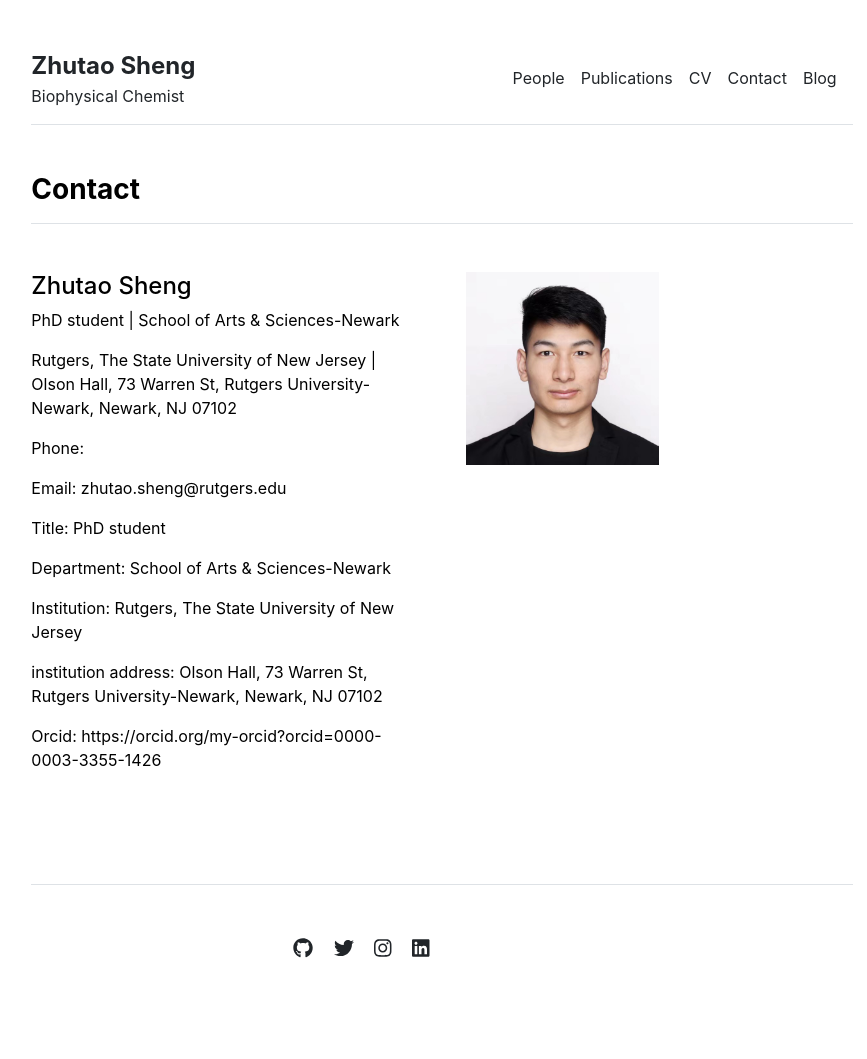
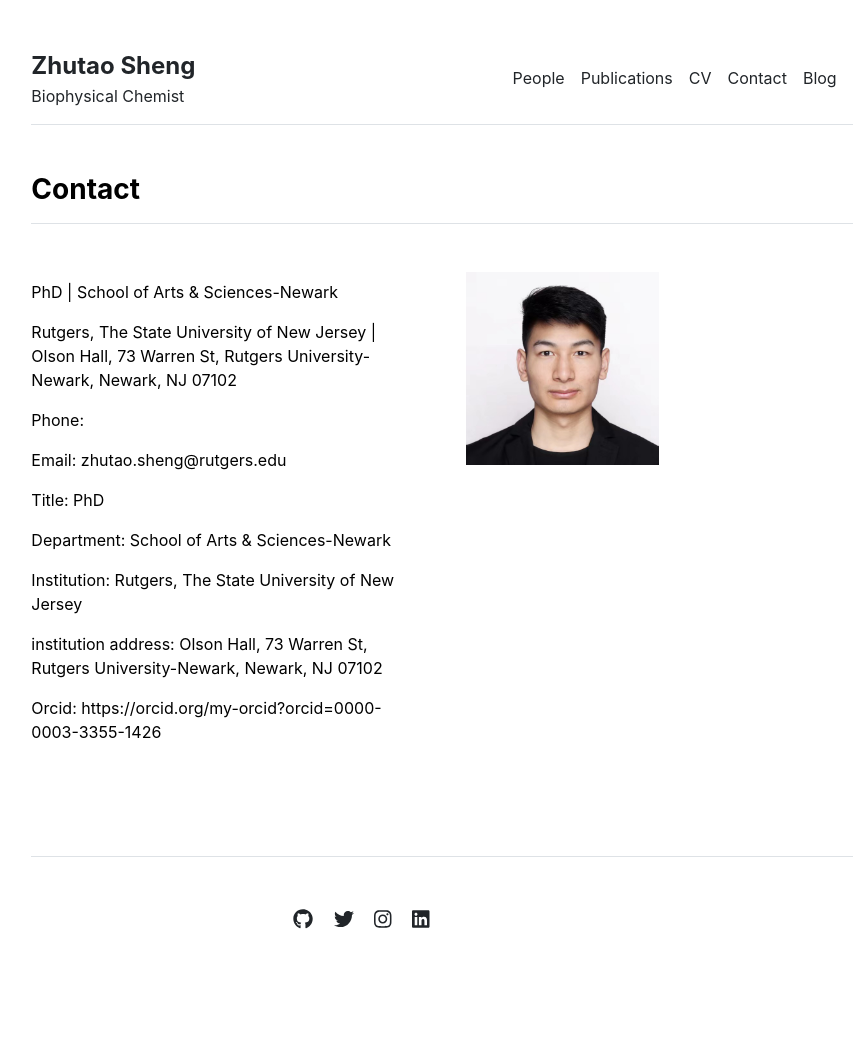
Before and after one commit to beingzhutao/BeingZ, a Jekyll site: the page built from contact.md, in a window 1280 px wide. Shown: the whole page, without its empty margins (198-1065 px from the left). Built offline with Jekyll 4.4.1, drawn with Linux system fonts in a browser that asks for light colours; after the commit the page ends 1031 px from its top, so only the background shows below that.

Commit message:
Update settings.yml

```diff
--- a/_data/settings.yml
+++ b/_data/settings.yml
@@ -16,4 +16,4 @@ social:
 - {icon: 'linkedin', link: 'contact'}
 
 contacts:
-- {name: 'Zhutao Sheng', title: 'PhD student', department: 'School of Arts & Sciences-Newark', institution: 'Rutgers, The State University of New Jersey', institution_address: 'Olson Hall, 73 Warren St, Rutgers University-Newark, Newark, NJ 07102', email: 'zhutao.sheng@rutgers.edu', orcid: 'https://orcid.org/my-orcid?orcid=0000-0003-3355-1426',  image: 'assets/img/zhutao.jpg'}
+- {name: '', title: 'PhD', department: 'School of Arts & Sciences-Newark', institution: 'Rutgers, The State University of New Jersey', institution_address: 'Olson Hall, 73 Warren St, Rutgers University-Newark, Newark, NJ 07102', email: 'zhutao.sheng@rutgers.edu', orcid: 'https://orcid.org/my-orcid?orcid=0000-0003-3355-1426',  image: 'assets/img/zhutao.jpg'}
```
